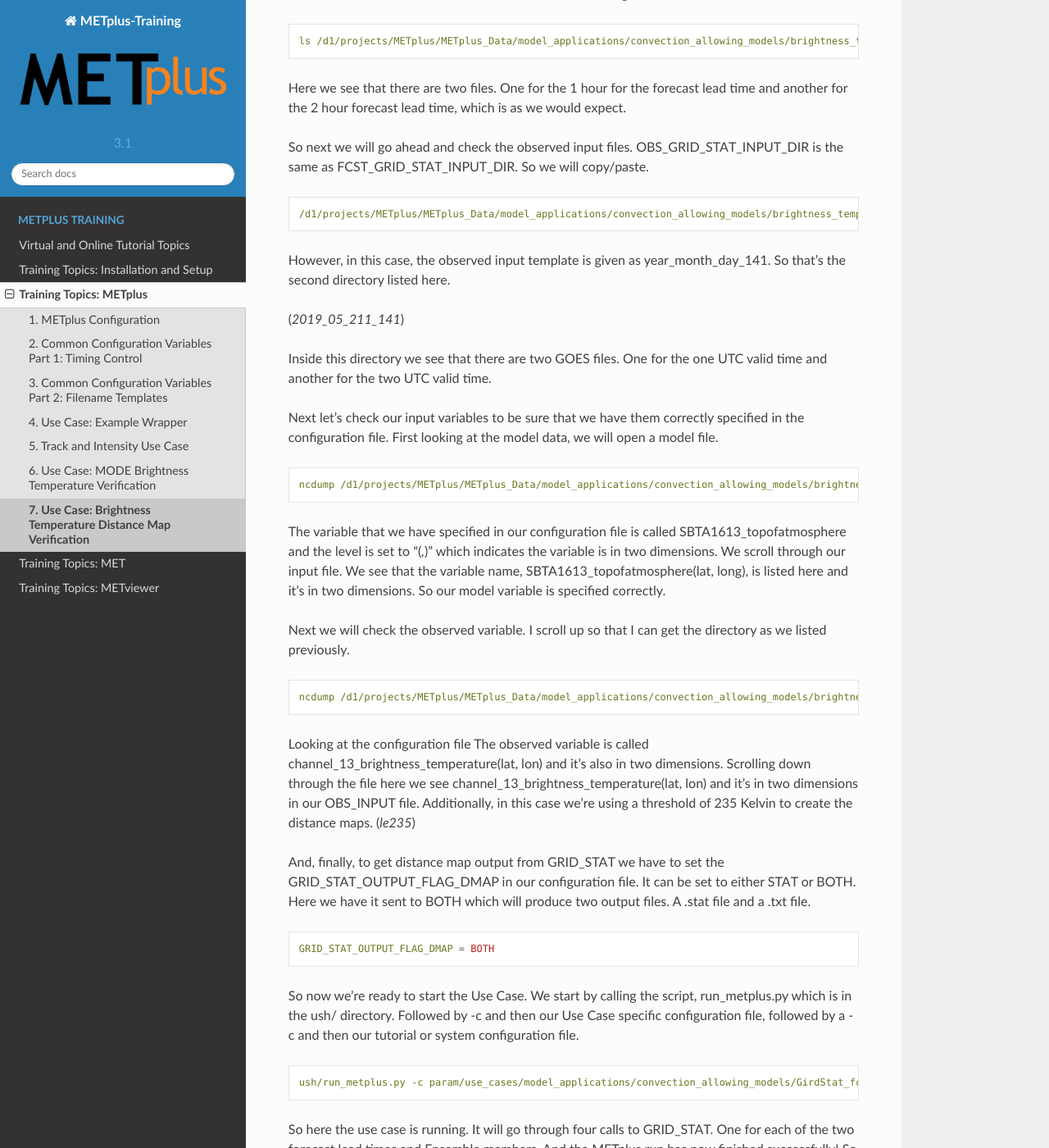
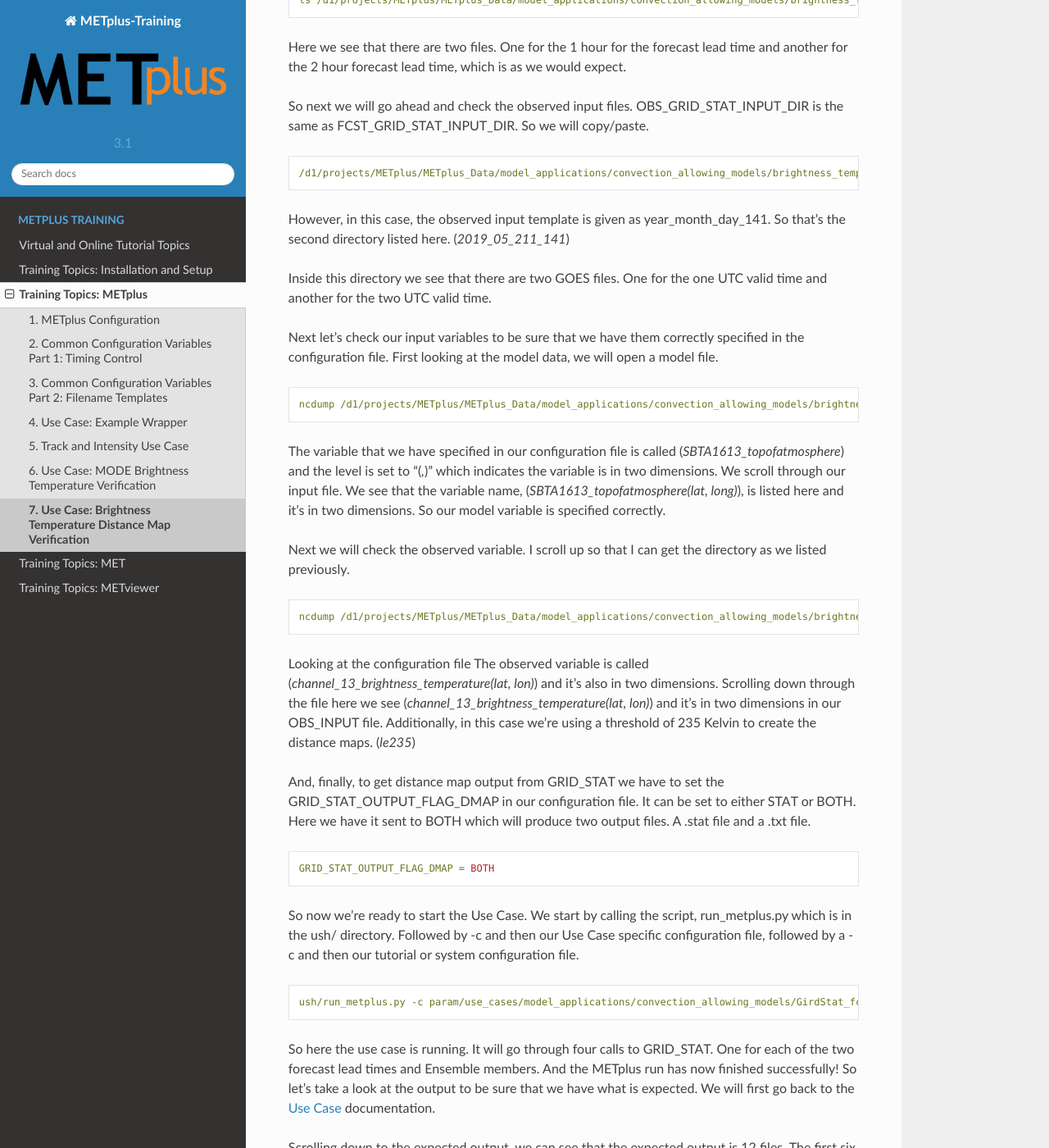
Before and after one commit to dtcenter/METplus-Training, a Sphinx documentation site: the page built from docs/modules/METplus/use_case_brightness_temperature_distance_map.rst, in a window 1280 px wide and 1400 px high, scrolled down 2548 px. Shown: the whole window at 82% size. Built offline with Sphinx 7.4.7 and the Read the Docs theme 2.0.0, drawn with Linux system fonts in a browser that asks for light colours; some of the changed text lies outside the part shown.

Commit message:
Update use_case_brightness_temperature_distance_map.rst
making more corrections #54

```diff
--- a/docs/modules/METplus/use_case_brightness_temperature_distance_map.rst
+++ b/docs/modules/METplus/use_case_brightness_temperature_distance_map.rst
@@ -34,7 +34,7 @@
 brightness temperature data. It is set up to run two Ensemble members:
 
   1. Model Initialization time
-  2. Forecast Lead times.
+  2. Forecast Lead times
 
 The METplus and MET configuration files are shown here in the documentation.
 If you want to learn more about Grid-Stat and distance maps go to the Met
@@ -58,9 +58,6 @@
 .. code-block:: ini
 
   cd METplus
-
-.. code-block:: ini
-
   vim Tutorial_system.conf
 
 Tutorial_system.conf is the system specific configuration file.  The use
@@ -83,8 +80,7 @@
 
 So if we scroll down to the bottom of the file and we look at:
 GRID_STAT_OUTPUT_DIR = FV3_core {instance} ???Double check this???
-prefix and
-FCST_GRID_STAT_INPUT_TEMPLATE = {init?fmt=%y%m%d%h}/core_{instance}/core_{instance}_{init?fmt=%y%m%d}_{init?fmt=%h%m}_f{lead?fmt=%HH}.nc
+prefix and (*FCST_GRID_STAT_INPUT_TEMPLATE = {init?fmt=%y%m%d%h}/core_{instance}/core_{instance}_{init?fmt=%y%m%d}_{init?fmt=%h%m}_f{lead?fmt=%HH}.nc*)
 We see the word {instance} in both of these variables. This value is set
 to the Ensemble Member in parenthesis in the process list when METplus is
 run and it's how it points to the different members.
@@ -138,7 +134,6 @@
 
 However, in this case, the observed input template is given as
 year_month_day_141. So that's the second directory listed here.
-
 (*2019_05_211_141*)
 
 Inside this directory we see that there are two GOES files.
@@ -153,10 +148,10 @@
   ncdump /d1/projects/METplus/METplus_Data/model_applications/convection_allowing_models/brightness_temperature/2019052100/core_lsm1/core_lsm1_20190521_0000_f01.nc | more
 
 The variable that we have specified in our configuration file is called
-SBTA1613_topofatmosphere and the level is set to “(*,*)”
+(*SBTA1613_topofatmosphere*) and the level is set to “(*,*)”
 which indicates the variable is in two dimensions.
 We scroll through our input file. We see that the variable name,
-SBTA1613_topofatmosphere(lat, long), is listed here and it's in two
+(*SBTA1613_topofatmosphere(lat, long)*), is listed here and it's in two
 dimensions. So our model variable is specified correctly.
 
 Next we will check the observed variable. I scroll up so that I can get the
@@ -167,9 +162,9 @@
   ncdump /d1/projects/METplus/METplus_Data/model_applications/convection_allowing_models/brightness_temperature/2019_05_21_141/remap_GOES-16.20190521.010000.nc | more
 
 Looking at the configuration file The observed variable is called
-channel_13_brightness_temperature(lat, lon) and it's also in two dimensions.
+(*channel_13_brightness_temperature(lat, lon)*) and it's also in two dimensions.
 Scrolling down through the file here we see
-channel_13_brightness_temperature(lat, lon) and it's in two dimensions in our
+(*channel_13_brightness_temperature(lat, lon)*) and it's in two dimensions in our
 OBS_INPUT file. Additionally, in this case we’re using a threshold of
 235 Kelvin to create the distance maps.
 (*le235*)
```
